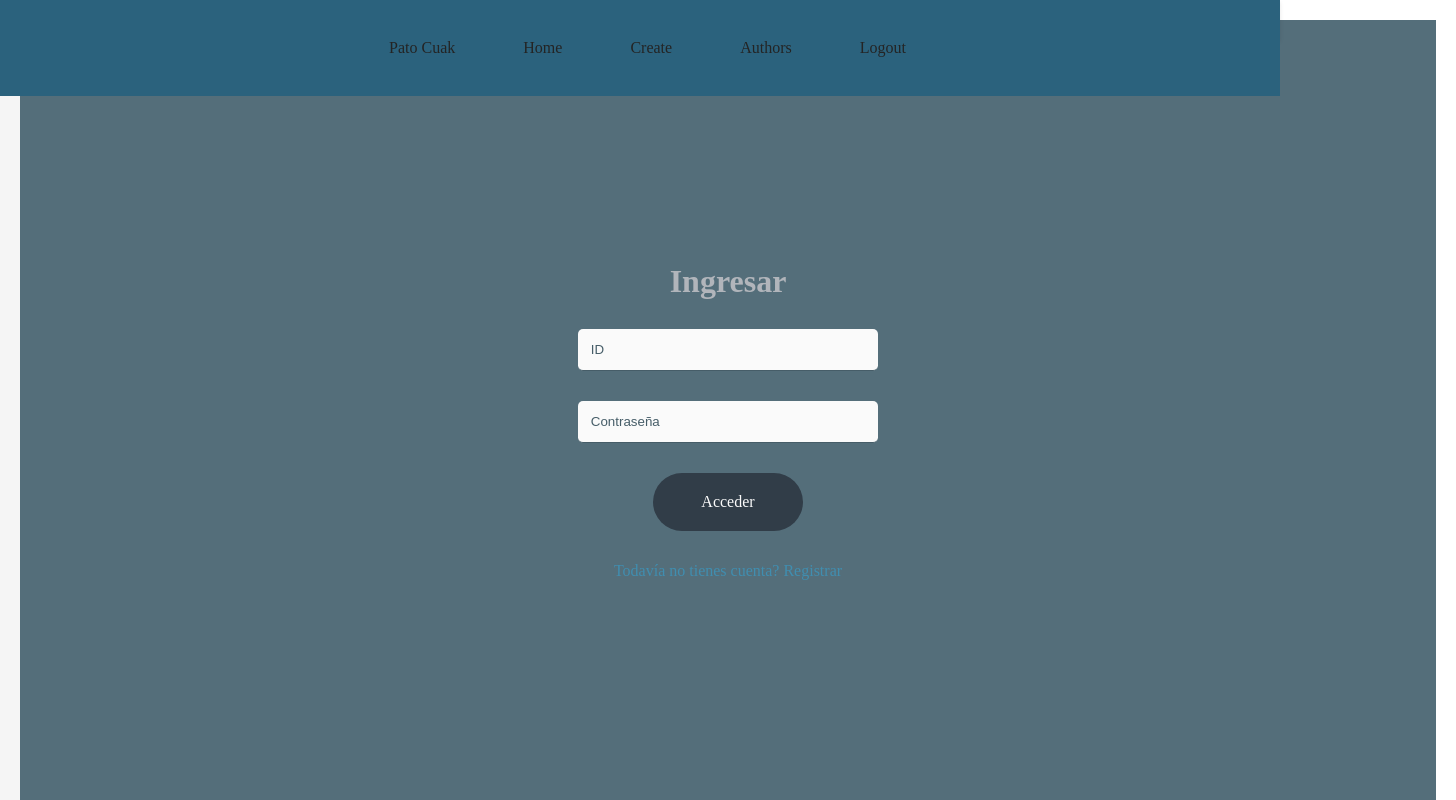
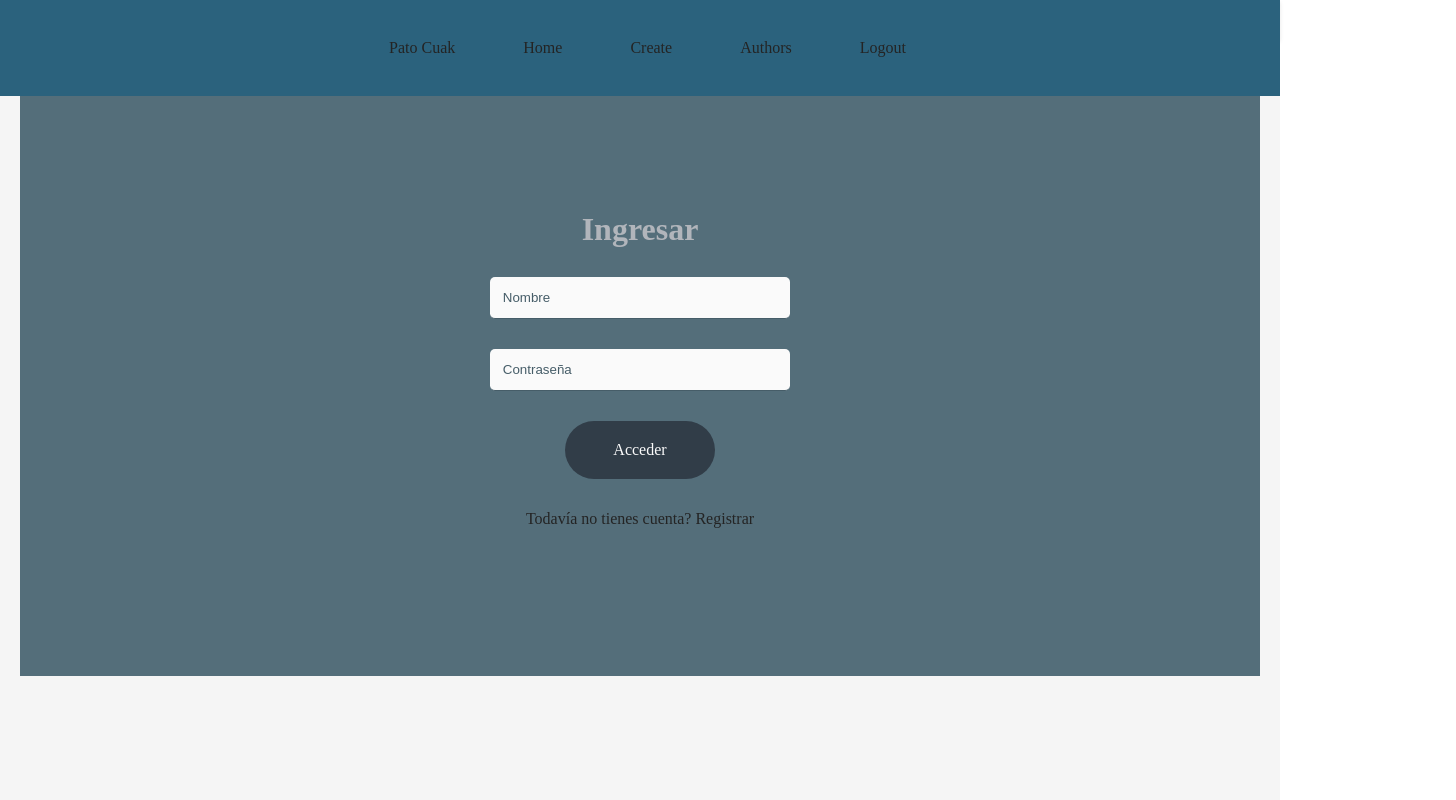
Before and after one commit to Maria-Villafuerte/Reading_blog, a React (Vite) app: page /login in a window 1280 px wide. Shown: the top 800 px of the page, 1456 px wide, since content can reach past the window. Built offline with nearby package versions, Linux system fonts and the light colour scheme; no server answers.

Commit message:
feat: LogIn Page

```diff
--- a/src/App.jsx
+++ b/src/App.jsx
@@ -35,6 +35,8 @@ const router = createBrowserRouter([
       {path: "posts/:id/delete",element: <Delete_post/>},
       {path: "posts/:id/edit",element: <EditPosts />},
       {path: "logout",element: <Logout />},
+      {path: "delete",element: <Delete_post />},
+
     ],
   },
 ]);
--- a/src/login/Login.jsx
+++ b/src/login/Login.jsx
@@ -1,53 +1,51 @@
 import './loginStyles.css';
 import React, { useState } from "react";
 import md5 from "md5";
+import { Link, useNavigate } from 'react-router-dom';
 
-const Login = ({ setLogIn, setRegister }) => {
+const Login = () => {
   const [username, setUsername] = useState("");
   const [password, setPassword] = useState("");
   const [errorMessage, setErrorMessage] = useState("");
+  const navigate = useNavigate();
 
   const handleSubmit = async (e) => {
     e.preventDefault();
 
     try {
-      const response = await fetch('http://127.0.0.1:3002/login', {
-        method: 'POST',
-        headers: {
-          'Content-Type': 'application/json'
-        },
-        body: JSON.stringify({
-          id: username, // Cambiado el nombre del campo
-          password: md5(password)// Contraseña encriptada con MD5
-        })
-      });
+      // Obtener datos del localStorage
+      const userData = localStorage.getItem('userData');
+      if (!userData) {
+        setErrorMessage("No hay usuarios registrados.");
+        return;
+      }
+      const { name, password: storedPassword } = JSON.parse(userData);
 
-      if (response.ok) {
-        const data = await response.json();
+      if (name === username && md5(password) === storedPassword) {
         console.log("Inicio de sesión exitoso!");
-        console.log(password);
         localStorage.setItem('id', username);
-        setLogIn(true);
-      } else if (response.status === 401) {
+        navigate('/delete');
+      } else {
         setErrorMessage("Nombre de usuario o contraseña incorrectos.");
-      } else {
-        setErrorMessage("Error interno del servidor.");
       }
     } catch (error) {
       console.error('Error al iniciar sesión:', error);
-      setErrorMessage("Error al conectarse al servidor.");
+      setErrorMessage("Error al iniciar sesión.");
     }
   };
 
+
   return (
-    <div className="login-container"> {/* Agregamos la clase login-container */}
+    <div>
+      <div className='ww'></div>
+      <div className="login-container">
         <span className="title">Ingresar</span>
         <span className="sub_titulo"></span>
         <form onSubmit={handleSubmit}>
           <input
             className="login"
             type="text"
-          placeholder="ID"
+            placeholder="Nombre"
             value={username}
             onChange={(e) => setUsername(e.target.value)}
           />
@@ -63,7 +61,8 @@ const Login = ({ setLogIn, setRegister }) => {
           <button type="submit">Acceder</button>
         </form>
         {errorMessage && <p>{errorMessage}</p>}
-      <p onClick={() => setRegister(true)}>Todavía no tienes cuenta? Registrar</p>
+        <p><Link to="/register">Todavía no tienes cuenta? Registrar</Link></p>
+      </div>
     </div>
   );
 };
--- a/src/login/loginStyles.css
+++ b/src/login/loginStyles.css
@@ -1,14 +1,19 @@
 /* loginStyles.css */
 
+.ww{
+  width: 100%;
+  height: 5vh;
+  background-color: #f2f2f2;
+}
 .login-container {
   display: flex;
   flex-direction: column;
   background-color: #546E7A;
-  padding: 15rem;
+  /* padding-top: 1rem; */
   height: auto;
   text-align: center;
-  width: 177vh;
-  height: 100vh;
+  width: 100%;
+  height: 77vh;
   align-items: center;
   justify-content: center;
 }
@@ -80,8 +85,9 @@
 .login-container p {
   margin-top: 0.5rem;
   font-size: 1rem;
-  color: #408eb0;
+  color: #0a1c24;
   background-color: #546E7A;
+  /* padding-bottom: 20vh; */
 }
 
 .login-container .login {
```
Lines whose indentation alone changed are shown as unchanged.
